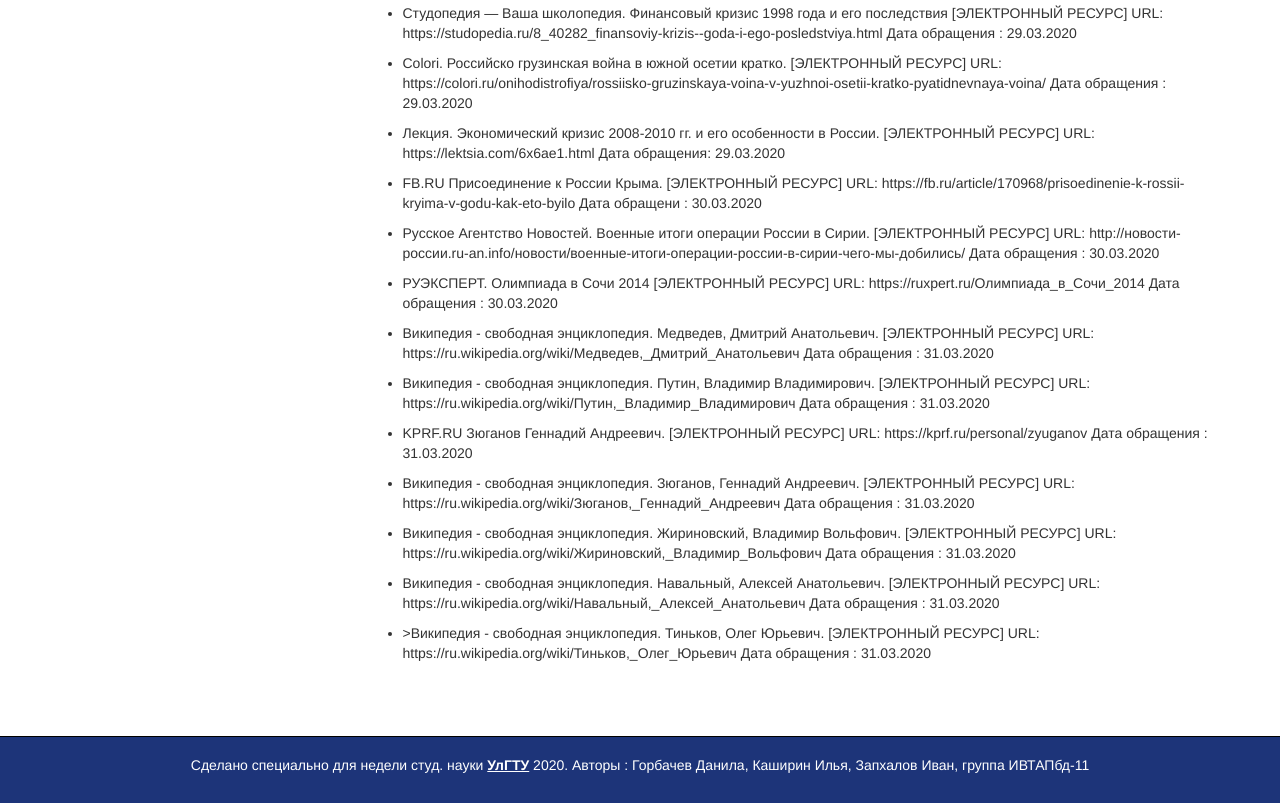
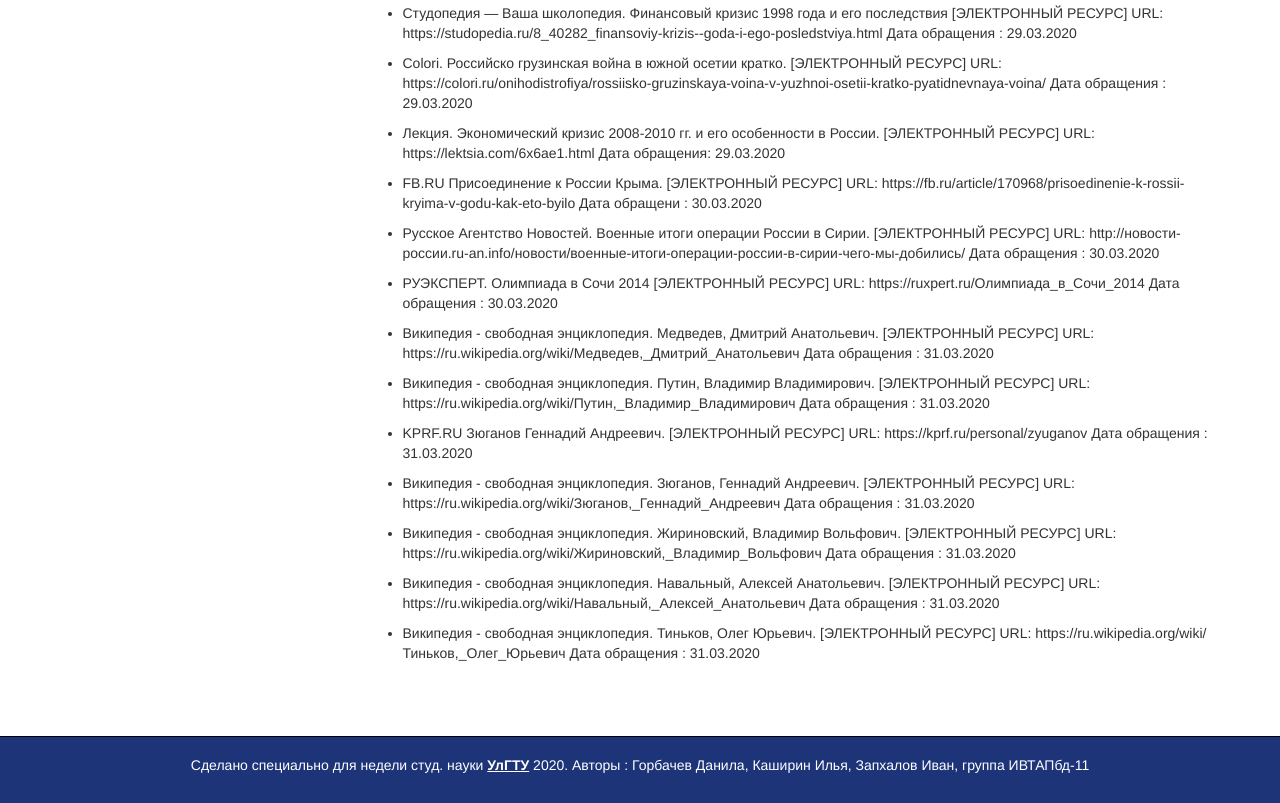
Before and after one commit to ulsturuspedia/ulsturuspedia.github.io, a plain HTML site: page enyclopedia/project.html in a window 1280 px wide. Shown: the part 1558-2361 px from the top of the page. Drawn offline with nearby package versions, Linux system fonts and the light colour scheme.

Commit message:
Update project missmark

```diff
--- a/enyclopedia/project.html
+++ b/enyclopedia/project.html
@@ -252,7 +252,7 @@
                                 31.03.2020</p>
                         </li>
                         <li>
-                            <p>>Википедия - свободная энциклопедия. Тиньков, Олег Юрьевич. [ЭЛЕКТРОННЫЙ РЕСУРС] URL:
+                            <p>Википедия - свободная энциклопедия. Тиньков, Олег Юрьевич. [ЭЛЕКТРОННЫЙ РЕСУРС] URL:
                                 https://ru.wikipedia.org/wiki/Тиньков,_Олег_Юрьевич Дата обращения : 31.03.2020</p>
                         </li>
                     </ul>
```
